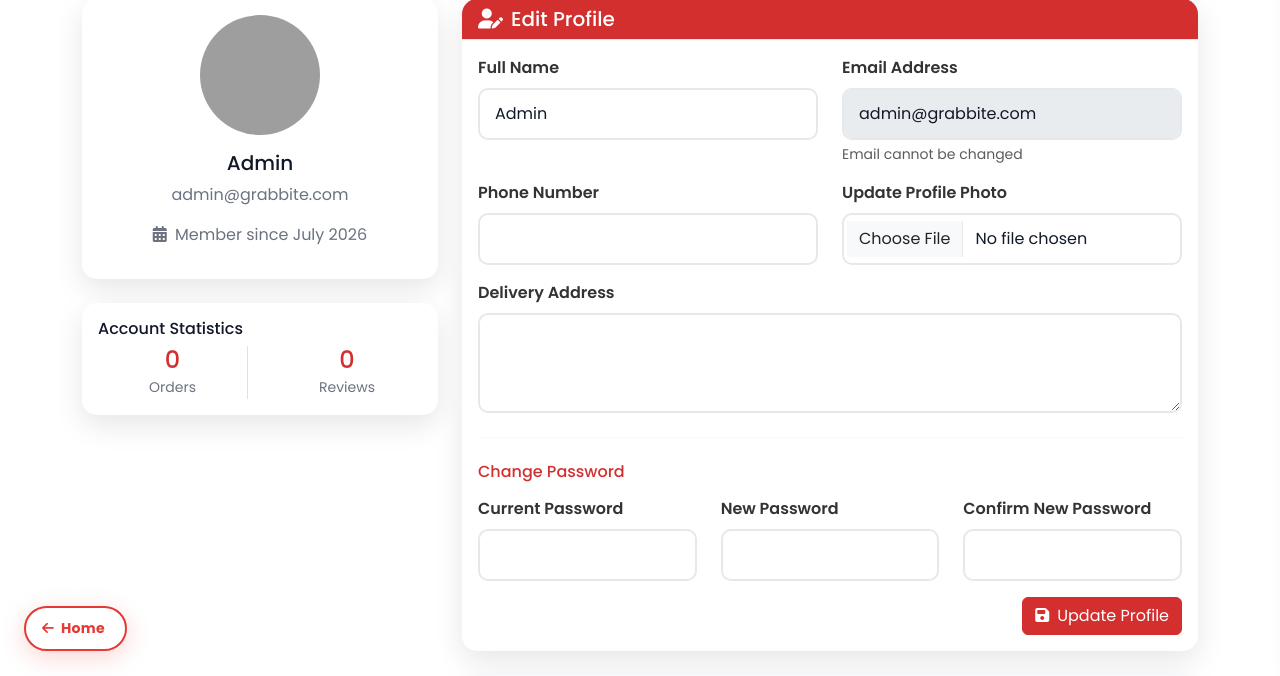
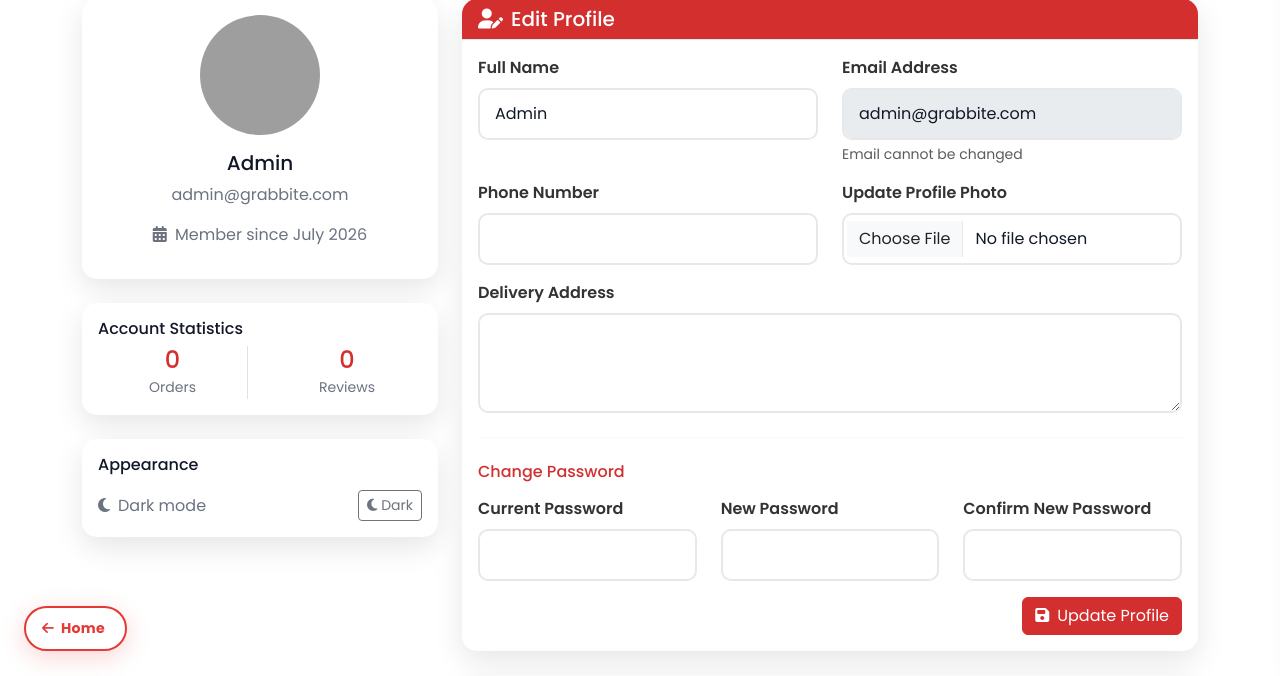
Before and after one commit to manav-2812/Grabbite, a Flask app: page /profile in a window 1280 px wide. Shown: the part 121-797 px from the top of the page. Run offline with Flask 3, Linux system fonts and the light colour scheme; a user stored in the database is signed in; data that the repository does not hold is empty; some libraries are stand-ins or nearby versions; grey boxes are pictures that could not be loaded.

Commit message:
style(profile): integrate dark mode appearance switch layout

```diff
--- a/templates/profile.html
+++ b/templates/profile.html
@@ -35,6 +35,20 @@
                             <h4 class="text-primary-red mb-0">{{ user.reviews|length }}</h4>
                             <small class="text-muted">Reviews</small>
                         </div>
+                    </div>
+                </div>
+            </div>
+
+            <!-- Appearance / Theme -->
+            <div class="card shadow-custom mt-4">
+                <div class="card-body">
+                    <h6 class="card-title mb-3">Appearance</h6>
+                    <div class="d-flex align-items-center justify-content-between">
+                        <span class="text-muted mb-0"><i class="fas fa-moon me-2"></i>Dark mode</span>
+                        <button id="profile-theme-toggle" type="button" class="btn btn-outline-secondary btn-sm"
+                                onclick="window.GbTheme && window.GbTheme.toggle()">
+                            <i class="fas fa-moon"></i> <span class="gb-theme-label">Toggle</span>
+                        </button>
                     </div>
                 </div>
             </div>
```
